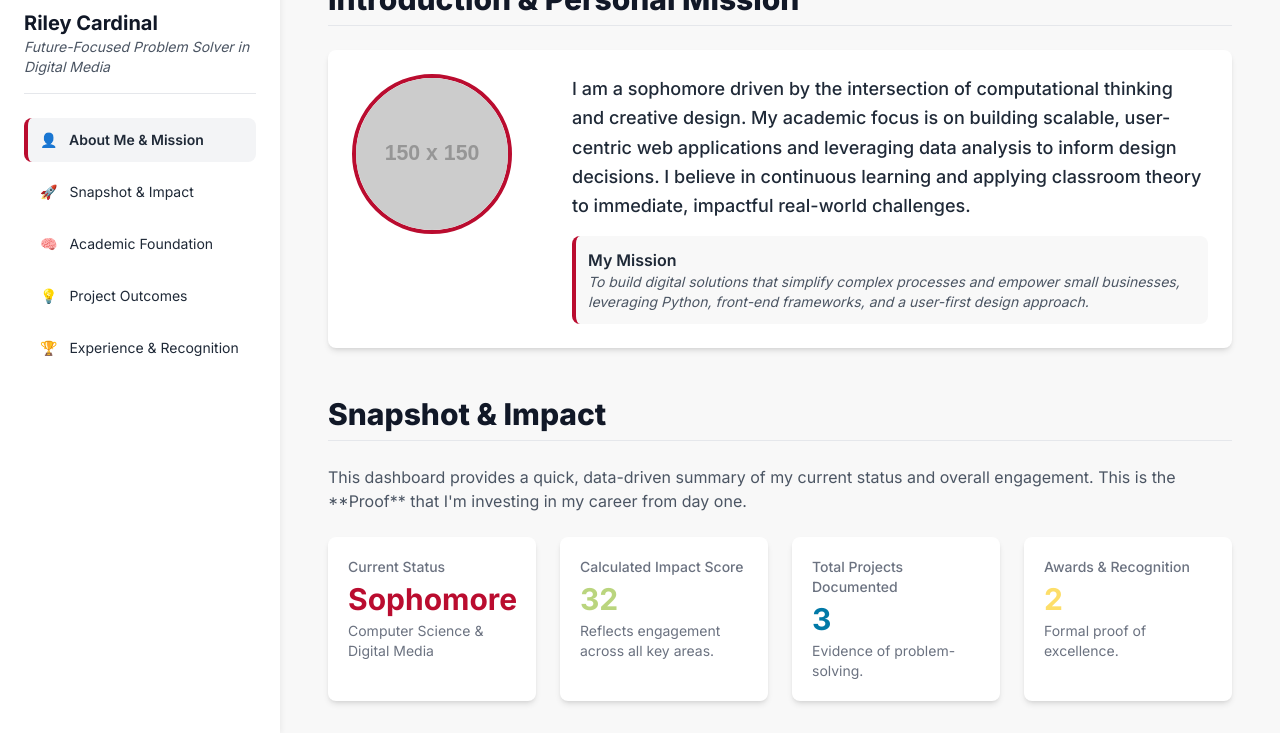
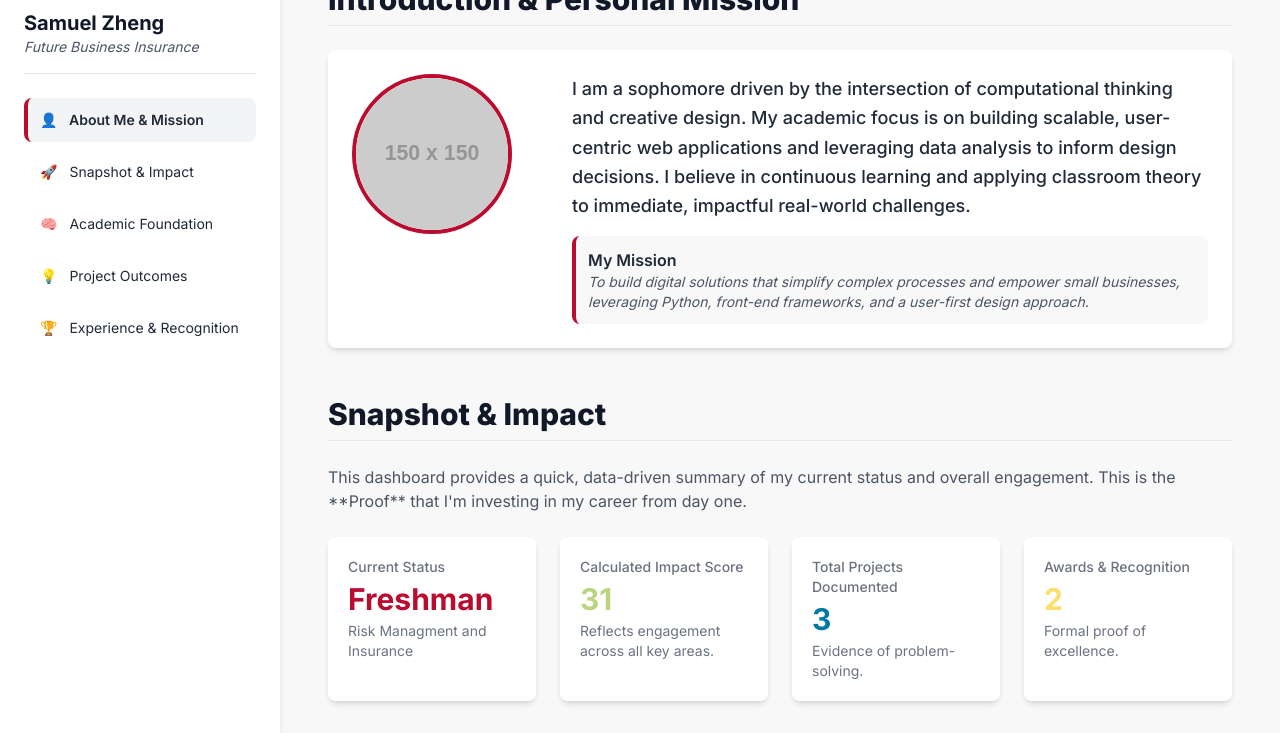
Before and after one commit to Samuel8533/ISOM-210-7-PBL-Project-2, a plain HTML site: page index.html in a window 1280 px wide. Shown: the part 67-800 px from the top of the page. Drawn offline with nearby package versions, Linux system fonts and the light colour scheme; placeholder pictures from the web are drawn by us.

Commit message:
Update index.html

```diff
--- a/index.html
+++ b/index.html
@@ -255,11 +255,11 @@ CONFIRMATION: NO SVG graphics used. NO Mermaid JS used. -->
 
         // 1.1 PROFILE & BRANDING VARIABLES (REQUIRED)
         const profileData = {
-            studentName: "Riley Cardinal",
-            tagline: "Future-Focused Problem Solver in Digital Media",
-            currentYear: "Sophomore", // Freshman, Sophomore, Junior, Senior
-            major: "Computer Science & Digital Media",
-            gpa: 3.85,
+            studentName: "Samuel Zheng",
+            tagline: "Future Business Insurance",
+            currentYear: "Freshman", // Freshman, Sophomore, Junior, Senior
+            major: "Risk Managment and Insurance",
+            gpa: 3.6,
             impactScoreMultiplier: 10, // Adjusts how much projects/awards count towards total impact
 
             // --- INTRODUCTION & BRANDING FIELDS ---
```
